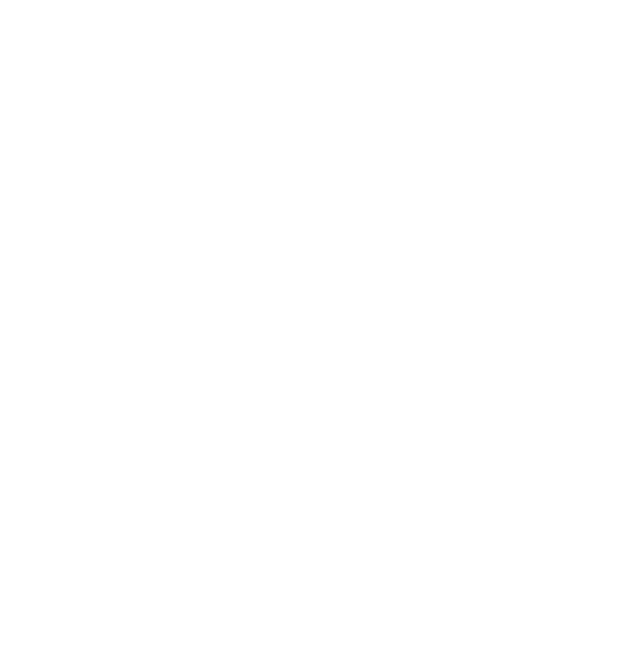
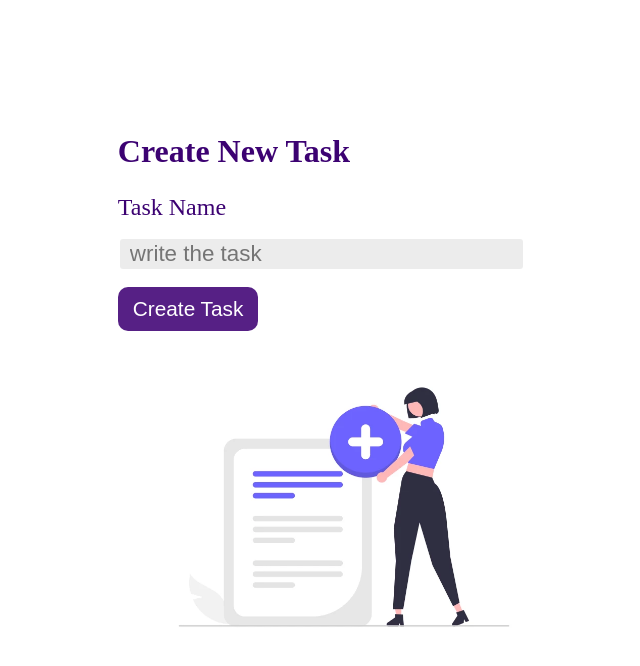
Before and after one commit to EleomarPL/react-todo-app, a React (Create React App) app: page / in a window 1280 px wide. Shown: the top 666 px of the page, without its empty margins (296-936 px from the left). Built offline with nearby package versions, Linux system fonts and the light colour scheme.

Commit message:
added AddedTodo component with styles and images

```diff
--- a/src/App.js
+++ b/src/App.js
@@ -1,3 +1,4 @@
+import AddedTodo from './components/AddedTodo';
 import Container from './components/Container';
 import { TodoSProvider } from './context/TodoS';
 import './styles/index.css';
@@ -7,6 +8,7 @@ const App = () => {
     <TodoSProvider>
       <main>
         <Container>
+          <AddedTodo />
         </Container>
       </main>
     </TodoSProvider>
--- /dev/null
+++ b/src/components/AddedTodo.js
@@ -0,0 +1,27 @@
+import '../styles/addedTodo.css';
+
+const AddedTodo = () => {
+  return (
+    <div className="container-added-todo">
+      <h1>Create New Task</h1>
+      <label htmlFor="task-name" style={ {fontSize: '1.5rem'} }>Task Name</label>
+      <input
+        type="text" id="task-name"
+        placeholder="write the task"
+      />
+      <button type="button"
+        className="button-add-task"
+      >
+        Create Task
+      </button>
+      <picture>
+        <source srcSet={ require('../img/added.webp').default } />
+        <img src={ require('../img/added.png').default }
+          className="img-added"
+        />
+      </picture>
+    </div>
+  );
+};
+
+export default AddedTodo;
--- /dev/null
+++ b/src/styles/addedTodo.css
@@ -0,0 +1,52 @@
+.container-added-todo{
+  display: block;
+  background-color: white;
+  border-radius: 10px;
+  padding: 20px;
+  color: #3c0272;
+}
+h1 {
+  font-size: 2rem;
+  margin-bottom: 1.5rem;
+}
+#task-name{
+  width: 90%;
+  background-color: #ececec;
+  margin-top: 1rem;
+  font-size: 1.4rem;
+  border-radius: 5px;
+  border: 2px solid white;
+  outline: none;
+  padding: 2px 1px 2px 10px;
+
+  transition: all .2s ease-in-out;
+}
+#task-name:focus{
+  border: 2px solid rgba(0, 0, 0, 0.233);
+}
+.button-add-task{
+  display: block;
+  border: none;
+  border-radius: 10px;
+  margin-top: 1rem;
+  color: white;
+  cursor: pointer;
+  background-color: #562085;
+  padding: 10px 15px;
+  font-size: 1.3rem;
+
+  transition: background-color .2s ease-in-out;
+}
+.button-add-task:hover {
+  background-color: #752bb6;
+}
+picture{
+  display: flex;
+  justify-content: center;
+}
+.img-added{
+  margin-top: 1rem;
+  height: 40vh;
+
+  object-fit: contain;
+}
--- a/src/styles/container.css
+++ b/src/styles/container.css
@@ -6,7 +6,9 @@
   align-items: center;
 }
 .boxes-show{
+  width: 100%;
   display: flex;
   align-items: flex-start;
+  justify-content: center;
   flex-wrap: wrap;
 }
```
Also changed, not shown: src/img/added.png (added), src/img/added.webp (added).
